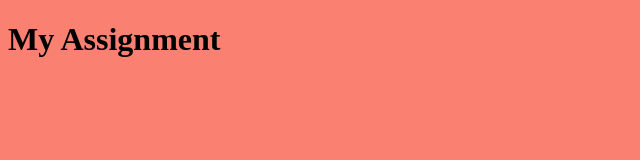
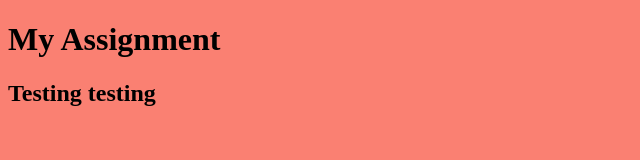
Before and after one commit to MannyGGB/week01-assignment, a plain HTML site: page index.html in a window 1280 px wide. Shown: the whole page, without its empty margins (0-640 px from the left). Drawn offline with Linux system fonts and the light colour scheme.

Commit message:
"Add h2"

```diff
--- a/index.html
+++ b/index.html
@@ -8,5 +8,6 @@
   </head>
   <body>
     <h1>My Assignment</h1>
+    <h2>Testing testing</h2>
   </body>
 </html>
```
